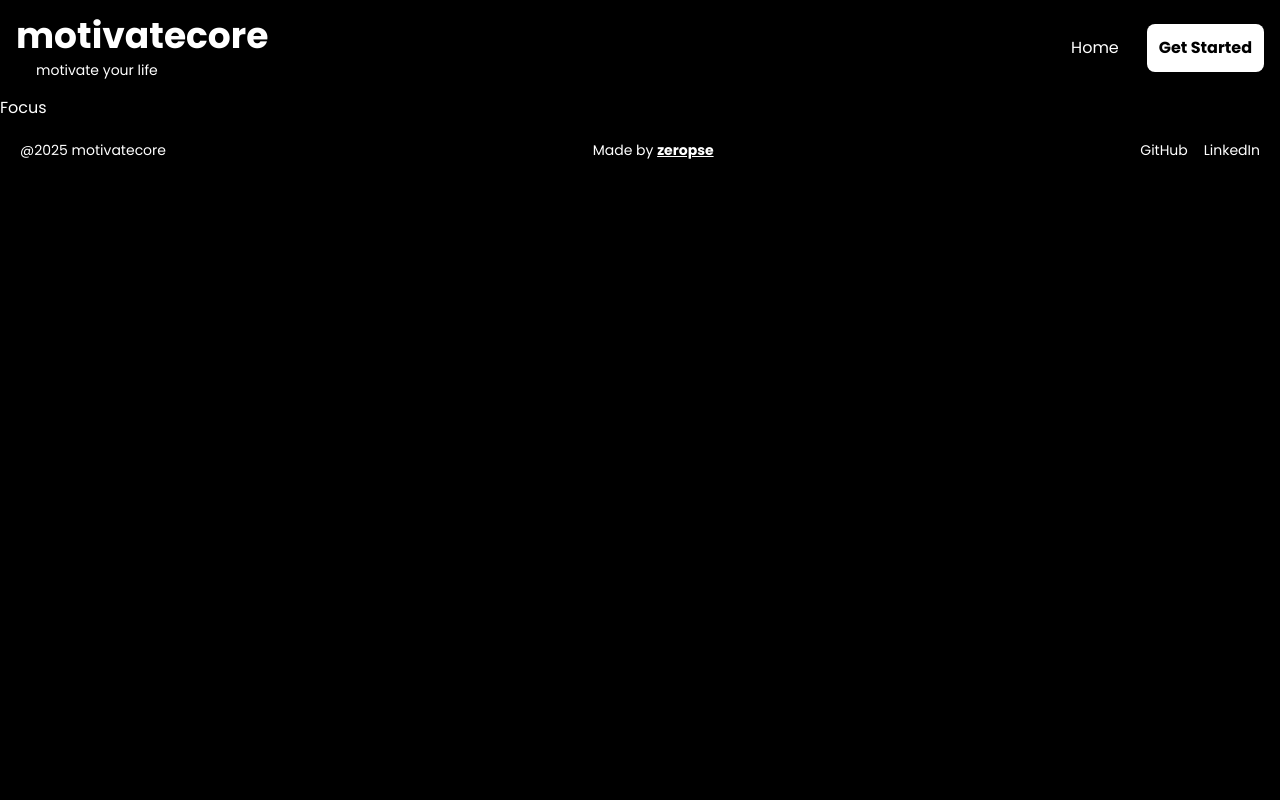
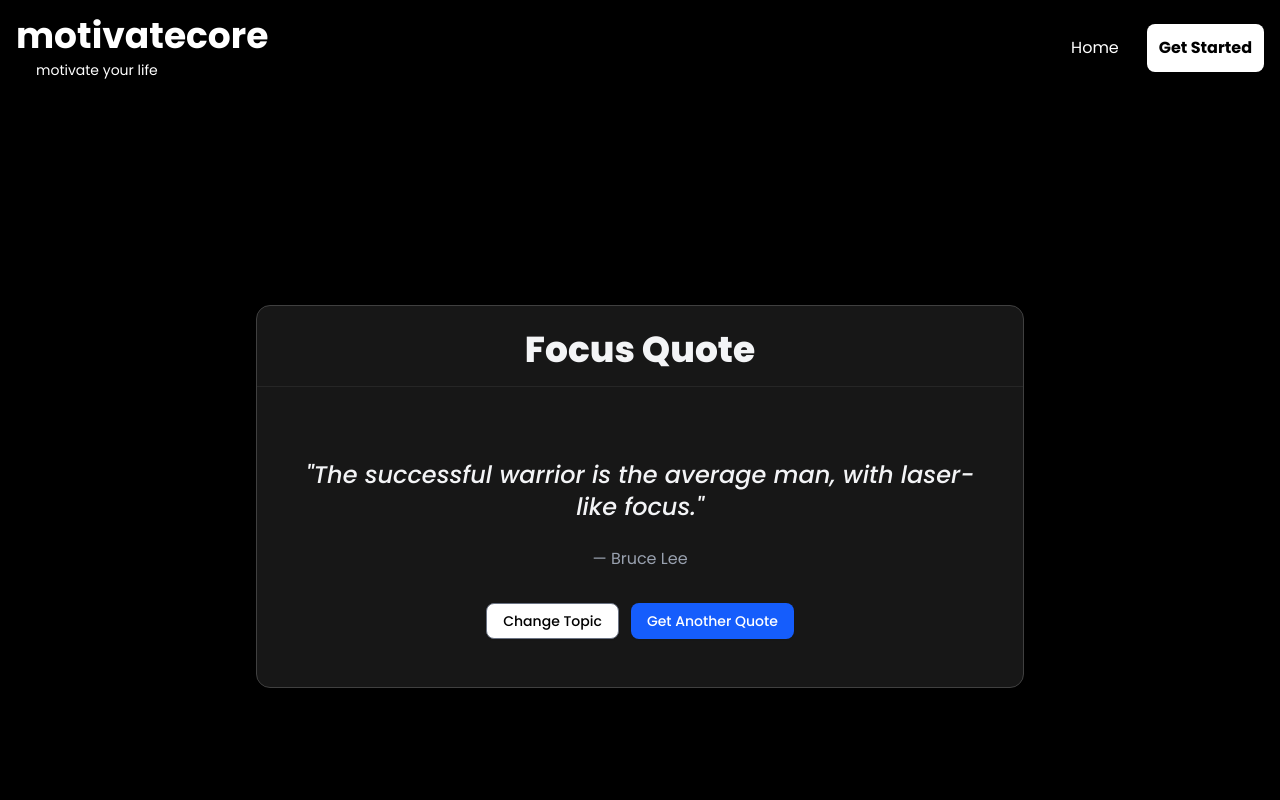
Before and after one commit to zeropse/MindBrew, a React (Vite) app: page /quote/focus in a window 1280 px wide. Shown: the top 800 px of the page. Built offline with nearby package versions, Linux system fonts and the light colour scheme.

Commit message:
update Quotes Page

```diff
--- a/src/components/Loading.jsx
+++ /dev/null
@@ -1,10 +0,0 @@
-const Loading = () => {
-  return (
-    <div className="flex items-center justify-center min-h-screen">
-      <div className="animate-spin border-t-4 border-blue-500 border-solid w-16 h-16 rounded-full"></div>
-      <span className="ml-4 text-xl">Fetching your quote...</span>
-    </div>
-  );
-};
-
-export default Loading;
--- a/src/components/Quote.jsx
+++ /dev/null
@@ -1,31 +0,0 @@
-import Card from "./ui/card";
-import { useState } from "react";
-
-const Quote = ({ quote }) => {
-  const [isExpanded, setIsExpanded] = useState(false);
-
-  const toggleExpand = () => {
-    setIsExpanded(!isExpanded);
-  };
-
-  return (
-    <Card className="bg-neutral-900 text-gray-100 border border-neutral-700 shadow-2xl w-full max-w-5xl p-6 sm:p-8 md:p-10 lg:p-12">
-      <div className="flex justify-between items-center">
-        <h2 className="text-2xl sm:text-3xl md:text-4xl font-extrabold text-center">
-          {quote.topic}
-        </h2>
-        <button
-          onClick={toggleExpand}
-          className="p-2 sm:p-2 md:p-2 cursor-pointer"
-        >
-          {isExpanded ? "Hide" : "Show"}
-        </button>
-      </div>
-      <div className="text-black">
-        {isExpanded ? quote.quote : quote.quote.slice(0, 100) + "..."}
-      </div>
-    </Card>
-  );
-};
-
-export default Quote;
--- /dev/null
+++ b/src/components/Quotes.jsx
@@ -0,0 +1,91 @@
+import { useState, useEffect, useCallback } from "react";
+import { Button } from "@/components/ui/button";
+import { Link } from "react-router-dom";
+import quotes from "../data/quotes.json";
+import NotFound from "../pages/NotFound";
+
+const Quotes = ({ topic }) => {
+  const [loading, setLoading] = useState(true);
+  const [quote, setQuote] = useState(null);
+  const [currentQuoteId, setCurrentQuoteId] = useState(null);
+
+  const getRandomQuote = useCallback(() => {
+    setLoading(true);
+
+    setTimeout(() => {
+      const filteredQuotes =
+        topic === "random"
+          ? quotes
+          : quotes.filter((q) => q.topic.toLowerCase() === topic.toLowerCase());
+
+      if (filteredQuotes.length > 0) {
+        const seed = Date.now() % 10000;
+        const prime = 31;
+
+        let randomValue = Math.random() * seed * prime;
+        randomValue += Math.random() * filteredQuotes.length;
+        const randomIndex = Math.floor(randomValue % filteredQuotes.length);
+
+        let selectedIndex = randomIndex;
+        if (
+          filteredQuotes.length > 1 &&
+          filteredQuotes[randomIndex].id === currentQuoteId
+        ) {
+          selectedIndex = (randomIndex + 1) % filteredQuotes.length;
+        }
+
+        const selectedQuote = filteredQuotes[selectedIndex];
+        setQuote(selectedQuote);
+        setCurrentQuoteId(selectedQuote.id);
+      } else {
+        setQuote(null);
+      }
+
+      setLoading(false);
+    }, 800);
+  }, [topic, currentQuoteId]);
+
+  useEffect(() => {
+    getRandomQuote();
+  }, [getRandomQuote]);
+
+  if (loading) {
+    return (
+      <div className="flex flex-col items-center justify-center min-h-[200px]">
+        <div className="h-12 w-12 rounded-full border-4 border-gray-400 border-t-gray-100 animate-spin"></div>
+        <p className="mt-4 text-gray-400">Loading inspiration...</p>
+      </div>
+    );
+  }
+
+  if (!quote) {
+    return <NotFound />;
+  }
+
+  return (
+    <div className="text-center min-h-[200px] flex flex-col items-center justify-center py-6">
+      <p className="text-lg sm:text-xl md:text-2xl font-medium mb-6 italic">
+        "{quote.quote}"
+      </p>
+      <p className="text-gray-400">— {quote.author}</p>
+      <div className="mt-8 flex flex-col sm:flex-row gap-3 w-full justify-center">
+        <Link to="/choose-topic" className="w-full sm:w-auto">
+          <Button
+            variant="outline"
+            className="text-black border-gray-500 hover:bg-gray-500 hover:text-white w-full cursor-pointer"
+          >
+            Change Topic
+          </Button>
+        </Link>
+        <Button
+          className="bg-blue-600 hover:bg-blue-700 text-white w-full sm:w-auto cursor-pointer"
+          onClick={getRandomQuote}
+        >
+          Get Another Quote
+        </Button>
+      </div>
+    </div>
+  );
+};
+
+export default Quotes;
--- a/src/pages/QuotePage.jsx
+++ b/src/pages/QuotePage.jsx
@@ -1,23 +1,31 @@
-import topic from "../data/topics";
 import { useParams } from "react-router-dom";
+import { Card, CardHeader, CardTitle, CardContent } from "@/components/ui/card";
+import topics from "../data/topics";
+import Quotes from "../components/Quotes";
 import NotFound from "./NotFound";
 
 const QuotePage = () => {
   const { slug } = useParams();
 
-  let topicData = topic.find((t) => t.slug === slug);
+  const topicData = topics.find((t) => t.slug === slug);
 
   if (!topicData) {
-    return (
-      <div>
-        <NotFound />
-      </div>
-    );
+    return <NotFound />;
   }
 
   return (
-    <div>
-      <h1>{topicData.name}</h1>
+    <div className="flex items-center justify-center min-h-screen p-4 bg-black">
+      <Card className="bg-neutral-900 text-gray-100 border border-neutral-700 shadow-2xl w-full max-w-3xl">
+        <CardHeader className="text-center border-b border-neutral-800 pb-4">
+          <CardTitle className="text-2xl sm:text-3xl md:text-4xl font-extrabold">
+            {topicData.name} Quote
+          </CardTitle>
+        </CardHeader>
+
+        <CardContent className="pt-6 px-6 sm:px-8 md:px-10">
+          <Quotes topic={topicData.slug} topicName={topicData.name} />
+        </CardContent>
+      </Card>
     </div>
   );
 };
```
